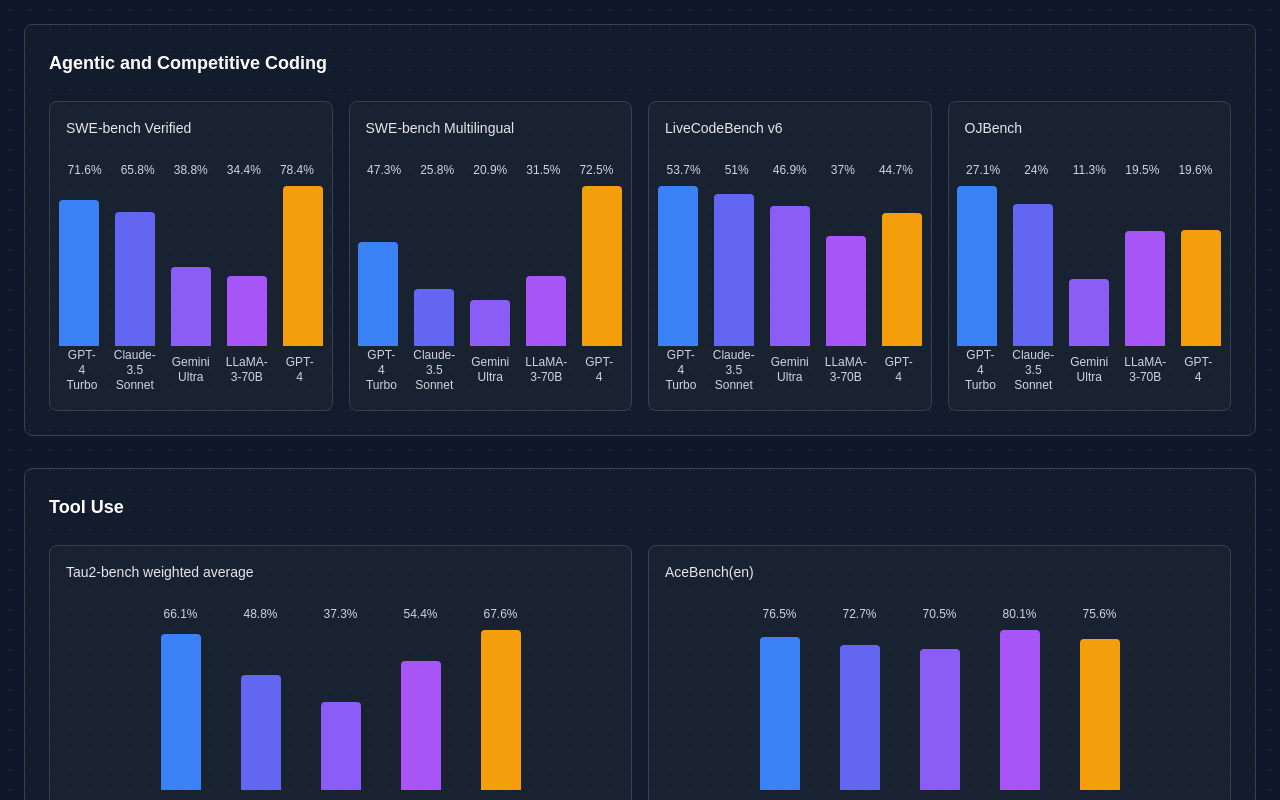
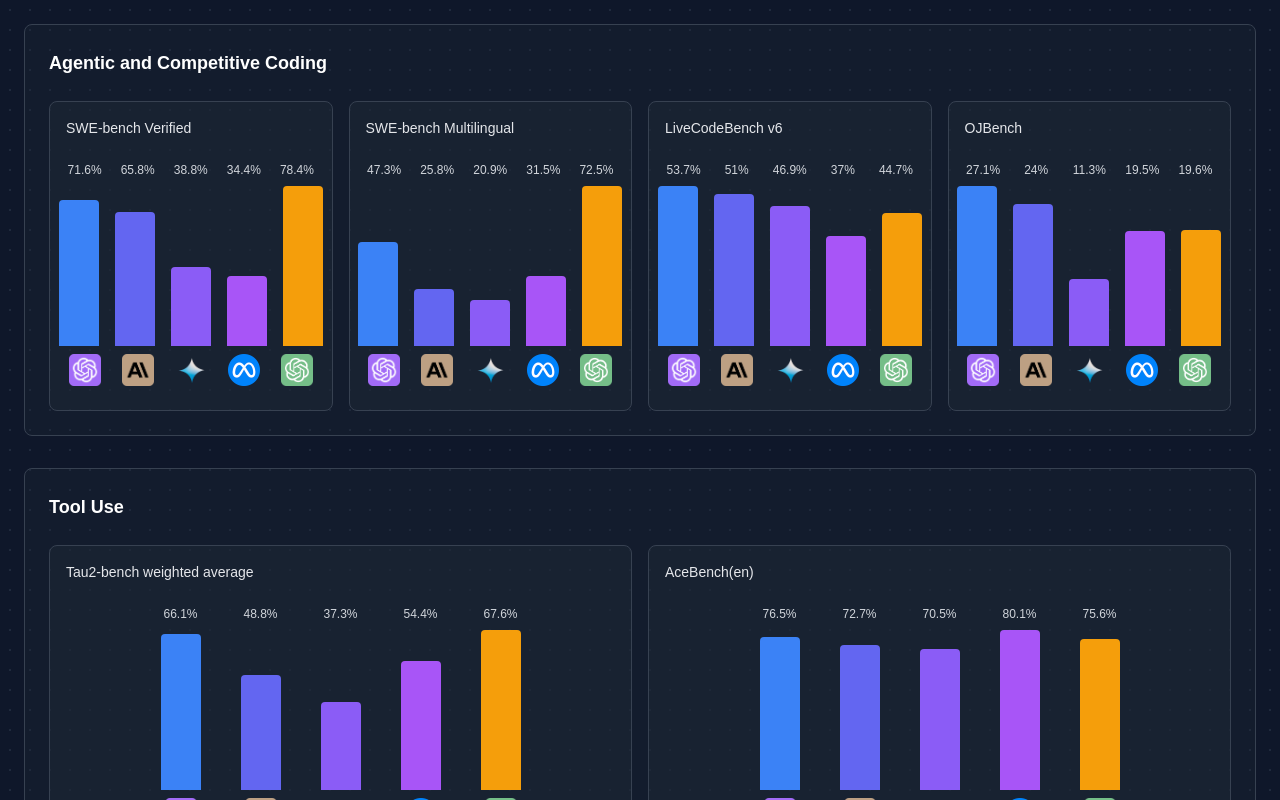
Before and after one commit to nfcrent/interactive_ai_benchmark, a Next.js app: page / in a window 1280 px wide. Shown: the top 800 px of the page. Built offline with nearby package versions, Linux system fonts and the light colour scheme.

Commit message:
new edit

```diff
--- a/app/page.tsx
+++ b/app/page.tsx
@@ -1,7 +1,6 @@
 "use client"
 
 import type React from "react"
-
 import { useState, useEffect } from "react"
 
 interface BenchmarkData {
@@ -143,6 +142,15 @@ interface ChartProps {
   animated: boolean
 }
 
+// Model image file mapping based on your provided filenames
+const modelImageMap: { [key: string]: string } = {
+  "GPT-4 Turbo": "/images/gpt-4 turbo.webp",
+  "Claude-3.5 Sonnet": "/images/claude.webp",
+  "Gemini Ultra": "/images/gemini.png",
+  "LLaMA-3-70B": "/images/llama.png",
+  "GPT-4": "/images/gpt 4.webp",
+}
+
 function Chart({ benchmark, animated }: ChartProps) {
   const [hoveredBar, setHoveredBar] = useState<string | null>(null)
   const [tooltipPos, setTooltipPos] = useState({ x: 0, y: 0 })
@@ -241,14 +249,29 @@ function Chart({ benchmark, animated }: ChartProps) {
           })}
         </div>
 
-        {/* Model names positioned at bottom with proper spacing */}
+        {/* Model images positioned at bottom with proper spacing */}
         <div className="absolute bottom-0 left-0 right-0 flex justify-center gap-2 sm:gap-3 md:gap-4 h-12">
           {models.map((model) => (
             <div key={`${model}-name`} className="flex-1 text-center max-w-[4rem] flex items-center justify-center">
-              <div className="block sm:hidden text-xs text-gray-300 font-medium leading-tight">
+              {/* Show image on all screens, fallback to short text on error */}
+              <img
+                src={modelImageMap[model]}
+                alt={model}
+                className="h-8 w-auto mx-auto"
+                style={{ maxHeight: 32 }}
+                onError={(e) => {
+                  // fallback to text if image fails to load
+                  e.currentTarget.style.display = "none"
+                  const fallback = e.currentTarget.nextElementSibling as HTMLElement
+                  if (fallback) fallback.style.display = "block"
+                }}
+              />
+              <div
+                className="text-xs text-gray-300 font-medium leading-tight"
+                style={{ display: "none" }}
+              >
                 {getShortName(model)}
               </div>
-              <div className="hidden sm:block text-xs text-gray-300 font-medium leading-tight">{model}</div>
             </div>
           ))}
         </div>
```
